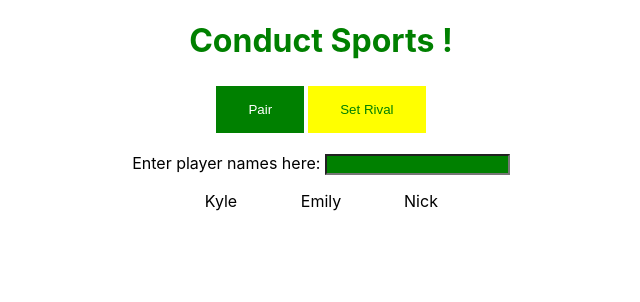
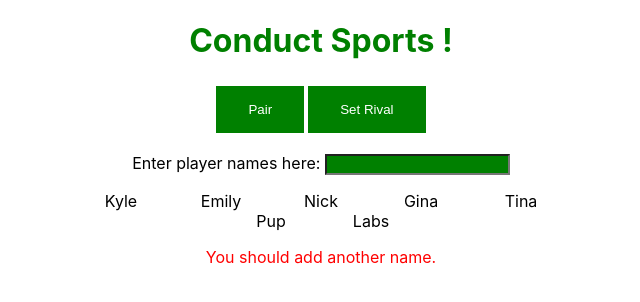
Before and after one commit to raviteja8k/conduct-sport-app, a React (Create React App) app: page / in a window 1280 px wide. Both pictures are taken after a click on the element "Sean". Shown: the top 302 px of the page, without its empty margins (319-959 px from the left). Built offline with nearby package versions, Linux system fonts and the light colour scheme.

Commit message:
Dynamically used CSS modules

```diff
--- a/public/index.html
+++ b/public/index.html
@@ -24,7 +24,7 @@
       work correctly both with client-side routing and a non-root public URL.
       Learn how to configure a non-root public URL by running `npm run build`.
     -->
-    <title>React App</title>
+    <title>Conduct Sports App</title>
   </head>
   <body>
     <noscript>You need to enable JavaScript to run this app.</noscript>
--- a/src/App.js
+++ b/src/App.js
@@ -6,11 +6,9 @@ import Rivals from './Rivals/Rivals';
 
 class App extends Component {
   state = {
-    playerNames: ["Sean","Kyle","Emily","Nick"],
+    playerNames: ["Sean","Kyle","Emily","Nick", "Gina", "Tina", "Pup", "Labs"],
     pairs: [],
-    rivals: [],
-    displayBlock: false
-
+    rivals: []
   };
 
   addPlayer = (event) => {
@@ -33,7 +31,7 @@ class App extends Component {
     this.state.pairs.length<1 ? rivals=[...this.state.playerNames] : rivals=[...this.state.pairs];
 
     if (rivals.length % 2 !== 0) {
-      alert("You must have an even number of pairs. You currently have " + rivals.length + " pair.");
+      alert("You must have an even number of items. You currently have " + rivals.length + " items.");
   } else {
     while (rivals.length >= 2){
       let pair = [];
@@ -72,16 +70,22 @@ class App extends Component {
     }
   }
 
-  this.setState({pairs: pickpool});
+  this.setState({pairs: pickpool, rivals: []});
   }
 
   render(){
+
+    const displayClass = [styles.Red];
+    if(this.state.playerNames.length%2===0)
+    displayClass.push(styles.displayNone);
+
+
     return(
     <div className={styles.App} >
       <h1 className={styles.h1}>Conduct Sports !</h1>
       <div className={styles.Block}>
         <button onClick={this.pairPlayers} className={styles.greenButton}>Pair</button>
-        <button onClick={this.setRivals} className={styles.yellowButton}>Set Rival</button>
+        <button onClick={this.setRivals} className={styles.greenButton}>Set Rival</button>
         </div>
         <p>
         Enter player names here: <input onKeyUp={(e) => this.addPlayer(e)} />
@@ -91,6 +95,9 @@ class App extends Component {
         <Players names={pnames} key={pkey} clicked={() => this.deleteItem(pkey)} />
         )}
         </div>
+
+        <p className={displayClass.join(' ')}>You should add another name.</p>
+      {/* {this.state.playerNames.length%2===0 ? null: <p className={styles.Red}>You should add another name.</p>} */}
 
         <div className={styles.Block}>
          {this.state.pairs.length>=1? <h2>..and the pairs are..</h2>: null}
--- a/src/app.module.css
+++ b/src/app.module.css
@@ -45,8 +45,15 @@
   color: green;
 }
 
-
 input{
   background-color: green;
   color: #fff;
 }
+
+.Red{
+  color: red;
+}
+
+.displayNone{
+  display: none;
+}
```
